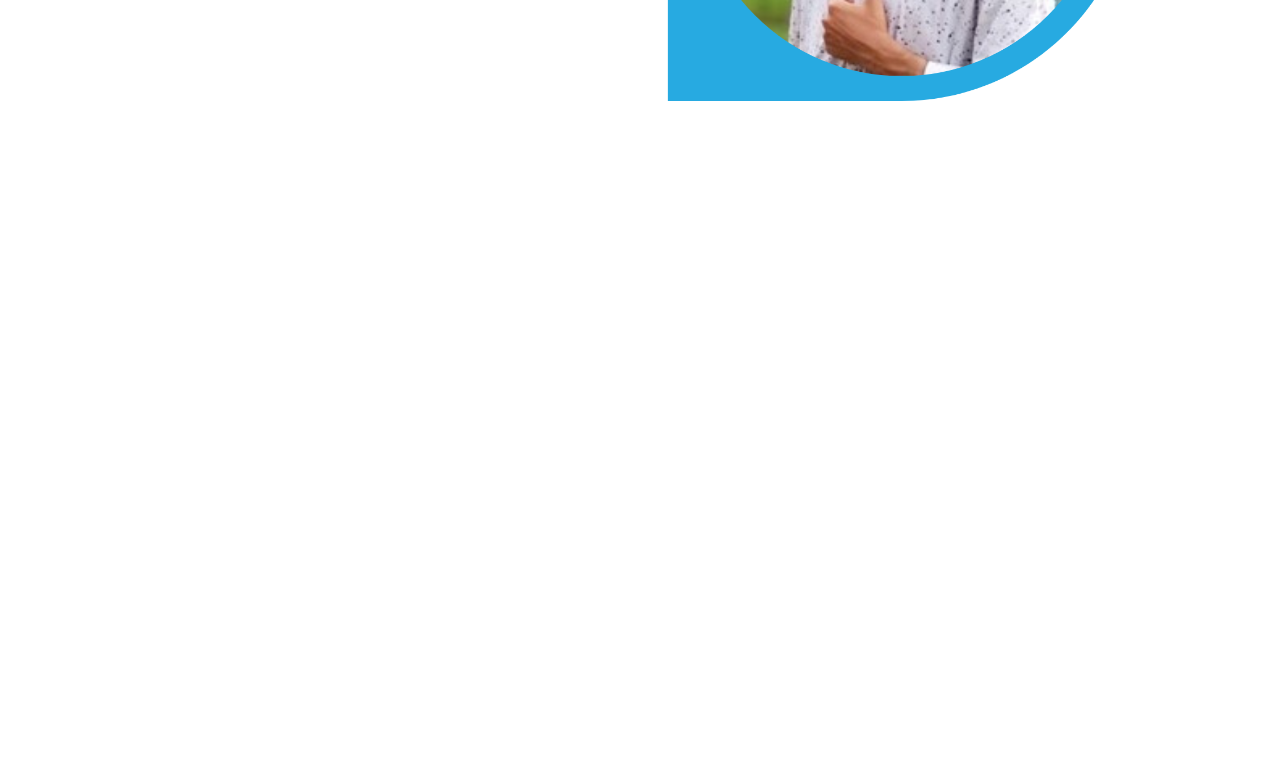
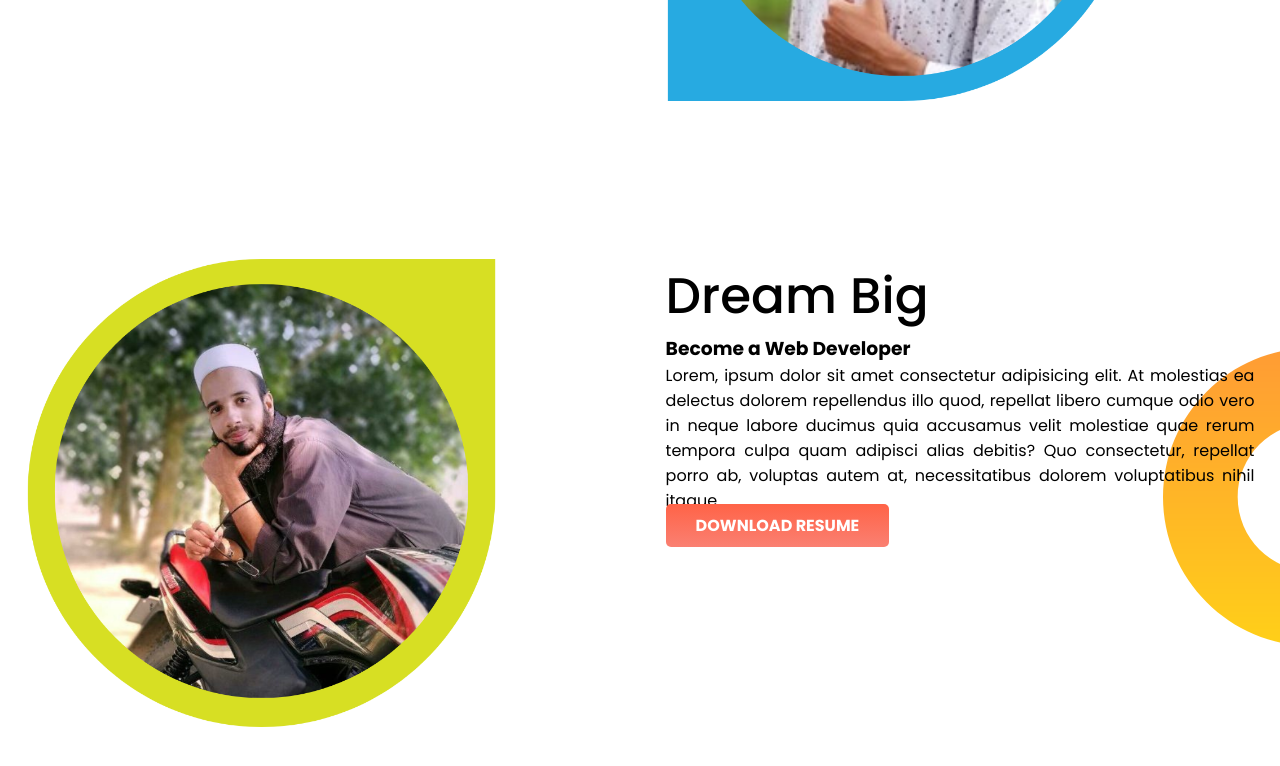
Before and after one commit to dev-ramin/dev-portfolio, a plain HTML site: page index.html in a window 1280 px wide. Shown: the part 392-1158 px from the top of the page. Before the commit the page ends 800 px from the top, so only its background shows below. Drawn offline with Linux system fonts and the light colour scheme.

Commit message:
dream added

```diff
--- a/index.html
+++ b/index.html
@@ -25,5 +25,18 @@
             <img src="img/my image 1.png" alt="My image one">
         </div>
     </section>
+    <section class="dream-big">
+        <div class="half-width">
+            <img src="img/my image 2.png" alt="My image two">
+        </div>
+        <div class="half-width">
+            <h1>Dream Big</h1>
+            <h3>Become a Web Developer</h3>
+            <p>
+                Lorem, ipsum dolor sit amet consectetur adipisicing elit. At molestias ea delectus dolorem repellendus illo quod, repellat libero cumque odio vero in neque labore ducimus quia accusamus velit molestiae quae rerum tempora culpa quam adipisci alias debitis? Quo consectetur, repellat porro ab, voluptas autem at, necessitatibus dolorem voluptatibus nihil itaque.
+            </p>
+            <a class="link-button" href="#">DOWNLOAD RESUME</a>
+        </div>
+    </section>
 </body>
 </html>
--- a/style.css
+++ b/style.css
@@ -14,6 +14,7 @@ p{
 }
 section{
     display: flex;
+    margin-bottom: 100px;
 }
 .half-width{
     width: 50%;
@@ -38,3 +39,8 @@ section{
     background-image: url(img/top-banner.png);
     background-repeat: no-repeat;
 }
+.dream-big{
+    background-image: url(img/dream-bg.png);
+    background-repeat: no-repeat;
+    background-position: right;
+}
```
